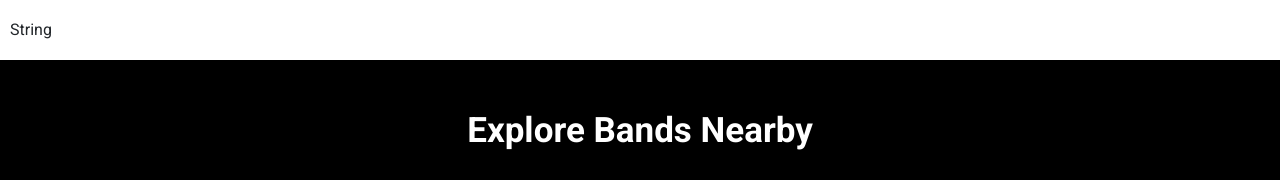
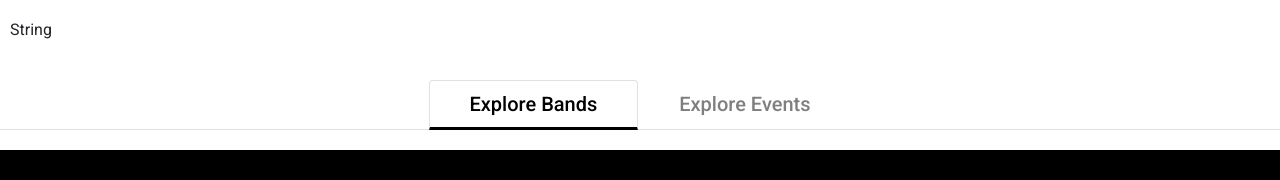
Before and after one commit to xo28122000/StringApp, a React (Create React App) app in the folder application/app/frontend/: page / in a window 1280 px wide. Shown: the top 180 px of the page. Built offline with nearby package versions, Linux system fonts and the light colour scheme.

Commit message:
Tab view on Explore page done

```diff
--- a/application/app/frontend/src/screens/Explore.js
+++ b/application/app/frontend/src/screens/Explore.js
@@ -8,7 +8,17 @@ import {
   FormGroup,
   Label,
   Input,
-  FormText
+  FormText,
+  TabContent,
+  TabPane,
+  Nav,
+  NavItem,
+  NavLink,
+  Card,
+  CardTitle,
+  CardText,
+  Row,
+  Col
 } from "reactstrap";
 
 import BandSearchBar from "../components/Searchbar/BandSearchBar";
@@ -46,8 +56,63 @@ const ExplorePage = () => {
     }
   ]);
 
+  const [activeTab, setActiveTab] = useState("1");
+
   return (
     <div>
+      <div>
+        <Nav
+          tabs
+          style={{
+            display: "flex",
+            justifyContent: "center",
+            marginTop: 20,
+            marginBottom: 20
+          }}
+        >
+          <NavItem>
+            <NavLink
+              className={activeTab === "1" ? "active" : ""}
+              onClick={() => {
+                setActiveTab("1");
+              }}
+              style={{
+                fontSize: 20,
+                fontWeight: 500,
+                paddingLeft: 40,
+                paddingRight: 40,
+                color: activeTab !== "1" ? "#7f7f7f" : "#000000",
+                borderBottomStyle: "solid",
+                borderBottomWidth: 3,
+                borderBottomColor: activeTab === "1" ? "#000000" : ""
+              }}
+            >
+              Explore Bands
+            </NavLink>
+          </NavItem>
+          <NavItem>
+            <NavLink
+              className={activeTab === "2" ? "active" : ""}
+              onClick={() => {
+                setActiveTab("2");
+              }}
+              style={{
+                fontSize: 20,
+                fontWeight: 500,
+                paddingLeft: 40,
+                paddingRight: 40,
+                color: activeTab !== "2" ? "#7f7f7f" : "#000000",
+                borderBottomStyle: "solid",
+                borderBottomWidth: 3,
+                borderBottomColor: activeTab === "2" ? "#000000" : ""
+              }}
+            >
+              Explore Events
+            </NavLink>
+          </NavItem>
+        </Nav>
+        <TabContent activeTab={activeTab}>
+          <TabPane tabId="1">
             <div>
               <BandSearchBar setBands={setBands} />
             </div>
@@ -64,6 +129,10 @@ const ExplorePage = () => {
                 <BandCard {...band} />
               ))}
             </div>
+          </TabPane>
+          <TabPane tabId="2">there</TabPane>
+        </TabContent>
+      </div>
     </div>
   );
 };
```
Lines whose indentation alone changed are shown as unchanged.
